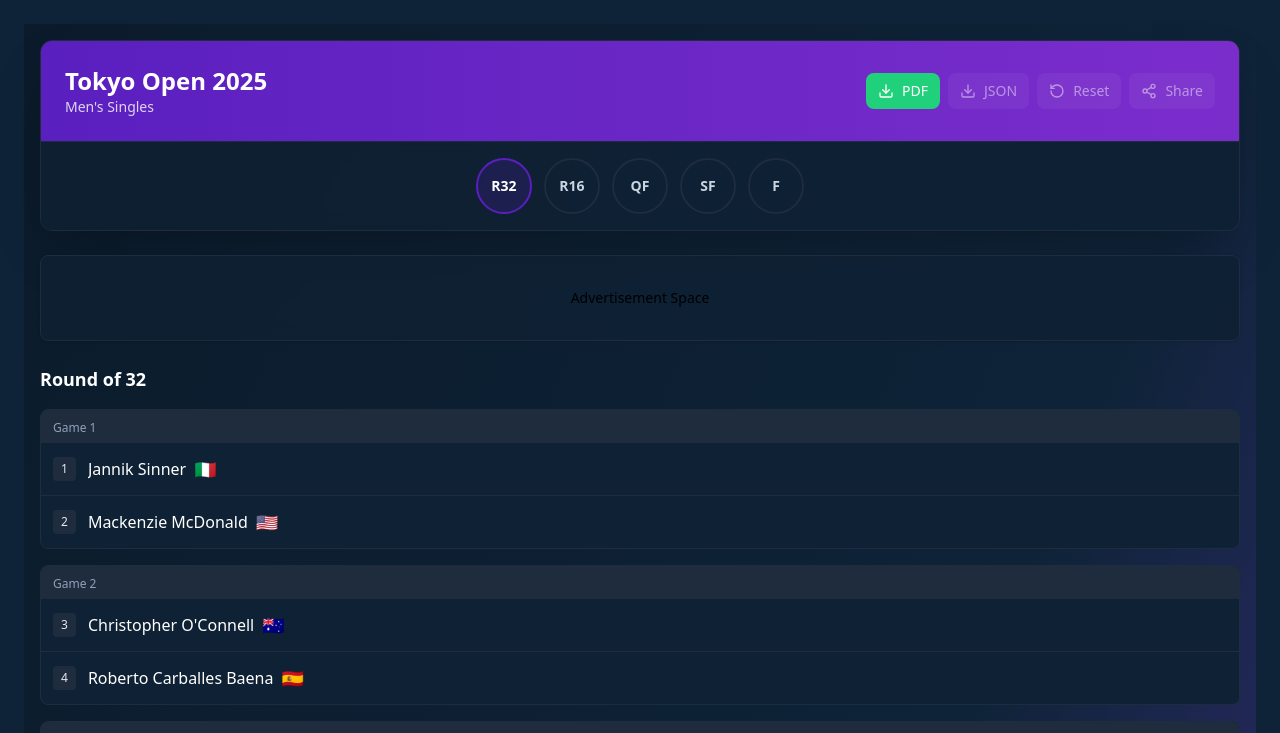
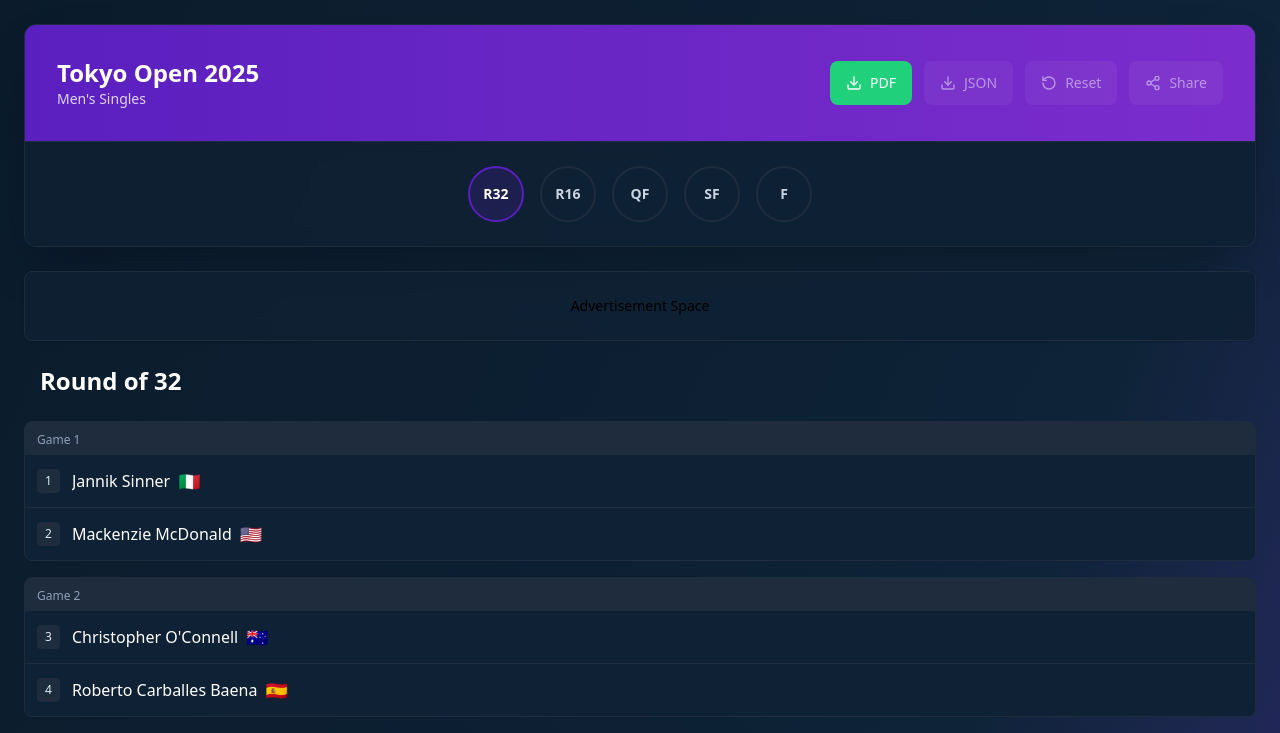
Before and after one commit to Martmec/Bracket, a React (Vite) app: page / in a window 1280 px wide. Shown: the top 733 px of the page. Built offline with nearby package versions, Linux system fonts and the light colour scheme.

Commit message:
Optimize layout: Remove double background, improve header button spacing, maximize content area

```diff
--- a/src/App.tsx
+++ b/src/App.tsx
@@ -2,7 +2,7 @@
 
 function App() {
   return (
-    <main style={{ padding: 24, fontFamily: 'system-ui, sans-serif' }}>
+    <main style={{ fontFamily: 'system-ui, sans-serif' }}>
       <TennisTournamentSimulator />
     </main>
   )
--- a/src/components/TennisTournamentSimulator.tsx
+++ b/src/components/TennisTournamentSimulator.tsx
@@ -487,7 +487,7 @@
 
 
   return (
-    <div className="min-h-screen bg-brand-navy2 bg-gradient-to-br from-brand-navy via-brand-navy2 to-brand-purple p-2 sm:p-4">
+    <div className="min-h-screen bg-gradient-to-br from-brand-navy via-brand-navy2 to-brand-purple p-4 sm:p-6">
       <div className="max-w-7xl mx-auto">
         {champion && (
           <div className="bg-gradient-to-r from-brand-purple to-brand-purple2 rounded-lg shadow-lg p-4 sm:p-6 mb-6 text-center">
@@ -509,31 +509,31 @@
         {/* Highlighted header + round navigation module */}
         <div className="rounded-xl overflow-hidden shadow-2xl mb-4 sm:mb-6 border border-brand-border">
           {/* Gradient header bar */}
-          <div className="bg-gradient-to-r from-brand-purple to-brand-purple2 p-4 sm:p-6">
-            <div className="flex flex-col sm:flex-row items-center justify-between gap-4">
+          <div className="bg-gradient-to-r from-brand-purple to-brand-purple2 p-6 sm:p-8">
+            <div className="flex flex-col sm:flex-row items-center justify-between gap-6">
               <div className="text-center sm:text-left">
                 <h1 className="text-xl sm:text-2xl font-bold text-white">{tournamentConfig.name}</h1>
                 <p className="text-sm text-white/80">Men's Singles</p>
               </div>
-              <div className="flex items-center gap-2">
-                <button onClick={exportToPDF} className="flex items-center gap-2 bg-brand-green text-white px-3 py-2 rounded-lg hover:bg-brand-green/80 transition-colors text-sm">
+              <div className="flex flex-wrap items-center gap-3">
+                <button onClick={exportToPDF} className="flex items-center gap-2 bg-brand-green text-white px-4 py-3 rounded-lg hover:bg-brand-green/80 transition-colors text-sm">
                   <Download className="w-4 h-4" /> PDF
                 </button>
-                <button onClick={exportPredictions} disabled={getTotalPredictions() === 0} className="flex items-center gap-2 bg-white/10 text-white px-3 py-2 rounded-lg hover:bg-white/20 transition-colors text-sm disabled:opacity-50 disabled:cursor-not-allowed">
+                <button onClick={exportPredictions} disabled={getTotalPredictions() === 0} className="flex items-center gap-2 bg-white/10 text-white px-4 py-3 rounded-lg hover:bg-white/20 transition-colors text-sm disabled:opacity-50 disabled:cursor-not-allowed">
                   <Download className="w-4 h-4" /> JSON
                 </button>
-                <button onClick={clearAllPredictions} disabled={getTotalPredictions() === 0} className="flex items-center gap-2 bg-white/10 text-white px-3 py-2 rounded-lg hover:bg-white/20 transition-colors text-sm disabled:opacity-50 disabled:cursor-not-allowed">
+                <button onClick={clearAllPredictions} disabled={getTotalPredictions() === 0} className="flex items-center gap-2 bg-white/10 text-white px-4 py-3 rounded-lg hover:bg-white/20 transition-colors text-sm disabled:opacity-50 disabled:cursor-not-allowed">
                   <RotateCcw className="w-4 h-4" /> Reset
                 </button>
-                <button onClick={shareResults} disabled={getTotalPredictions() === 0} className="flex items-center gap-2 bg-white/10 text-white px-3 py-2 rounded-lg hover:bg-white/20 transition-colors text-sm disabled:opacity-50 disabled:cursor-not-allowed">
+                <button onClick={shareResults} disabled={getTotalPredictions() === 0} className="flex items-center gap-2 bg-white/10 text-white px-4 py-3 rounded-lg hover:bg-white/20 transition-colors text-sm disabled:opacity-50 disabled:cursor-not-allowed">
                   <Share2 className="w-4 h-4" /> Share
                 </button>
               </div>
             </div>
           </div>
           {/* Navigation body */}
-          <div className="bg-brand-panel/90 backdrop-blur-sm p-3 sm:p-4 border-t border-brand-border">
-            <div className="flex flex-wrap items-center justify-center gap-2 sm:gap-3">
+          <div className="bg-brand-panel/90 backdrop-blur-sm p-4 sm:p-6 border-t border-brand-border">
+            <div className="flex flex-wrap items-center justify-center gap-3 sm:gap-4">
               {rounds.map((round) => {
                 const roundMatches = generateMatches(round.id)
                 const roundPredictions = roundMatches.filter((m) => predictions[m.id]).length
@@ -558,15 +558,15 @@
         </div>
 
         {/* Ad Space */}
-        <div className="bg-brand-panel/90 backdrop-blur-sm rounded-lg shadow-sm p-8 mb-4 sm:mb-6 border border-brand-border text-center">
+        <div className="bg-brand-panel/90 backdrop-blur-sm rounded-lg shadow-sm p-6 mb-4 sm:mb-6 border border-brand-border text-center">
           <div className="text-brand-cream/60 text-sm">
             Advertisement Space
           </div>
         </div>
 
-        <div className="flex gap-4 sm:gap-8">
+        <div className="flex gap-6 sm:gap-8">
           <div className="flex-1">
-            <h2 className="text-base sm:text-lg font-semibold text-white mb-4">{currentRound <= 7 ? `Round of ${rounds[currentRound - 1].players}` : 'Tournament Complete'}</h2>
+            <h2 className="text-xl sm:text-2xl font-semibold text-white mb-6 px-4">{currentRound <= 7 ? `Round of ${rounds[currentRound - 1].players}` : 'Tournament Complete'}</h2>
             <div className="space-y-3 sm:space-y-4">
               {currentMatches.map((match, index) => {
                 return (
```
